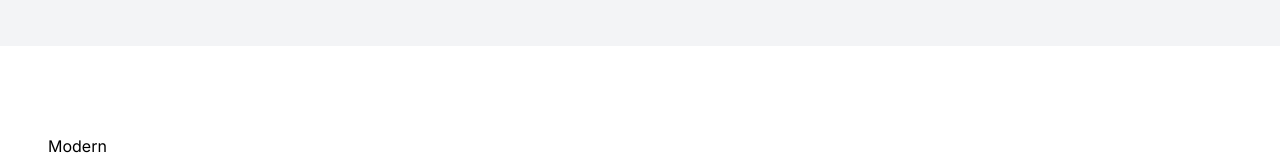
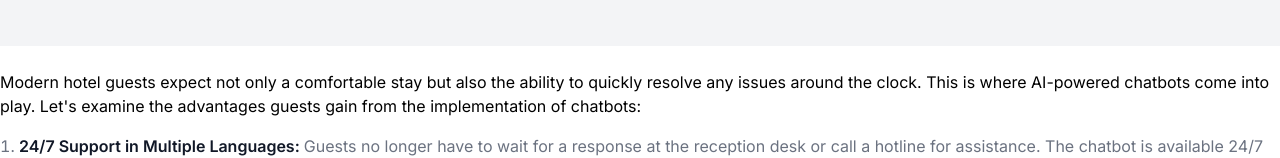
Before and after one commit to alesav/sunaiee, a Next.js app: page /en/ai-in-hospitality in a window 1280 px wide. Shown: the part 794-952 px from the top of the page. Built offline with nearby package versions, Linux system fonts and the light colour scheme.

Commit message:
Added Ru article

```diff
--- a/app/[locale]/ai-in-hospitality/hospitality.js
+++ b/app/[locale]/ai-in-hospitality/hospitality.js
@@ -224,7 +224,6 @@ function Homepage() {
         </div>
       </section>
       <section>
-        <div className="grid grid-cols-1 gap-4 mx-auto max-w-screen-xl px-4 lg:px-12 py-8 lg:py-16 justify-center items-center">
         <p className="mt-6">{t("article_block_1")}</p>
         <ol class=" space-y-1 text-gray-500 list-decimal list-inside dark:text-gray-400">
           <li className="mt-4">
@@ -270,7 +269,7 @@ function Homepage() {
             {t("article_block_15")}
           </li>
         </ol>
-
+        <div className="grid grid-cols-1 gap-4 mx-auto max-w-screen-xl px-4 lg:px-12 py-8 lg:py-16 justify-center items-center">
           <div className="lg:mt-0 lg:col-span-8 grid grid-cols-1 md:grid-cols-3 gap-4">
             <Card className="max-w-sm">
               <h5 className="text-2xl font-bold tracking-tight text-gray-900 dark:text-white">
--- a/messages/ru.json
+++ b/messages/ru.json
@@ -148,6 +148,36 @@
           "article_block_29": "Попробуйте Генератор поздравлений с Днем рождения с использованием ИИ уже сегодня! Испытайте разницу, которую может внести персонализированное сообщение, и создайте незабываемые воспоминания в их особенный день."
 
 
+},
+"Hospitality": {
+  "metaTitle": "AI in hospitality",
+  "metaDescription": "Revolutionize your business operations with Sunrise AI's cutting-edge AI solutions.",
+  "heroTitle": "AI in hospitality",
+  "heroDescription": "Revolutionize your business operations with Sunrise AI's cutting-edge solutions. Our AI assistants seamlessly integrate into your workflows, automating repetitive tasks to boost efficiency and provide exceptional customer experiences.",
+  "youtube_id": "https://www.youtube.com/embed/yH7g0lM3P08",
+  "botId":"c2182e79-f387-4a4e-934f-d53ce30d077f",
+  "voiceLanguage": "ru",
+  "card_title_1":"Your Virtual Hospitality Concierge",
+  "card_descr_1":"Never leave your guests waiting with our multilingual AI assistant. It's available 24/7 to answer questions, handle requests, and ensure a seamless guest experience. Say goodbye to missed messages and unhappy customers.",
+  "card_title_2":"Effortless Online Booking Powered by AI",
+  "card_descr_2":"Our intelligent booking assistant streamlines the reservation process. Simply ask about availability for your desired time, and the AI will instantly check and confirm your booking - no forms, no hassle. Experience the convenience of conversational booking.",
+  "card_title_3":"AI Data Collection Solution",
+  "card_descr_3":"Our intelligent chatbot efficiently gathers all required information from clients prior to HR screenings, service appointments, and more. By having customers conveniently provide details through natural conversation, your team receives complete data beforehand via API integration. Save time, increase efficiency.",
+  "article_block_1": "Современные гости отелей ожидают не только комфортного проживания, но и возможности быстро решать любые проблемы в любое время суток. Здесь на помощь приходят чат-боты, работающие на основе искусственного интеллекта. Рассмотрим преимущества, которые получают гости благодаря внедрению чат-ботов:",
+  "article_block_2": "Круглосуточная поддержка на нескольких языках:",
+  "article_block_3": "Гостям больше не нужно ждать ответа на стойке регистрации или звонить на горячую линию для получения помощи. Чат-бот доступен 24/7 и может общаться с гостями на их родном языке, устраняя языковой барьер.",
+  "article_block_4": "Мгновенный доступ к информации об отеле:",
+  "article_block_5": "Хотите узнать часы работы ресторана или информацию о ближайших достопримечательностях? С помощью чат-бота гости получают мгновенный доступ к любой информации об отеле и его услугах.",
+  "article_block_6": "Персонализированные рекомендации по услугам и мероприятиям:",
+  "article_block_7": "Чат-бот может анализировать предпочтения гостей и предоставлять персонализированные рекомендации по ресторанам, спа-процедурам, экскурсиям и мероприятиям, соответствующим их интересам.",
+  "article_block_8": "Преимущества для отелей",
+  "article_block_9": "Внедрение чат-ботов на основе искусственного интеллекта приносит пользу не только гостям, но и самим отелям. Рассмотрим, как чат-боты помогают улучшить работу отелей:",
+  "article_block_10": "Повышение эффективности персонала за счет выполнения рутинных задач: ",
+  "article_block_11": "Чат-боты могут обрабатывать множество рутинных запросов гостей, таких как вопросы о времени завтрака или инструкциях по использованию сейфа. Это освобождает время персонала для выполнения более сложных задач и предоставления персонализированного внимания гостям.",
+  "article_block_12": "Повышение уровня обслуживания и удовлетворенности гостей, ведущие к положительным отзывам: ",
+  "article_block_13": "Благодаря круглосуточной доступности и мгновенным ответам на запросы, чат-боты повышают уровень обслуживания гостей. Это, в свою очередь, приводит к увеличению удовлетворенности гостей и положительным отзывам об отеле.",
+  "article_block_14": "Снижение затрат за счет оптимизации процессов:",
+  "article_block_15": "Автоматизация рутинных задач с помощью чат-ботов позволяет отелям сократить время обработки запросов и оптимизировать рабочие процессы. В результате снижаются затраты на персонал и повышается общая операционная эффективность."
 }
 
   }
```
Lines whose indentation alone changed are shown as unchanged.
